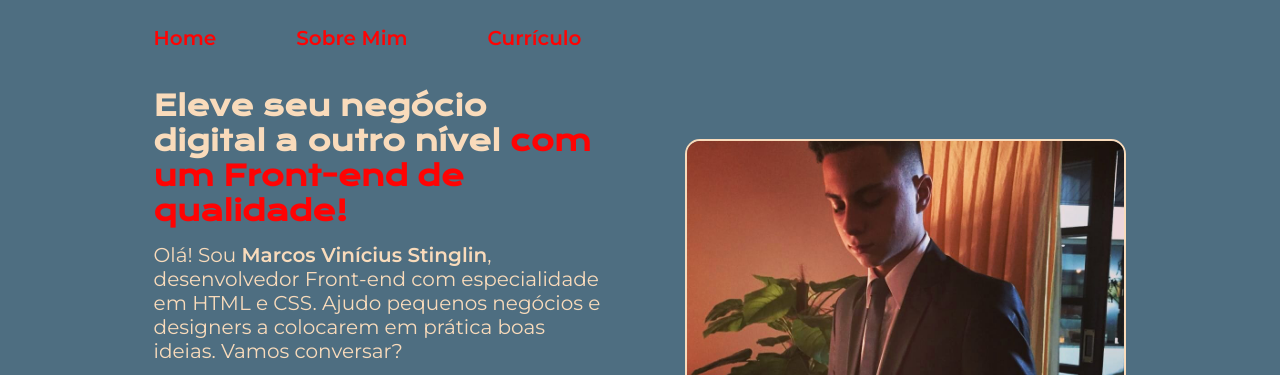
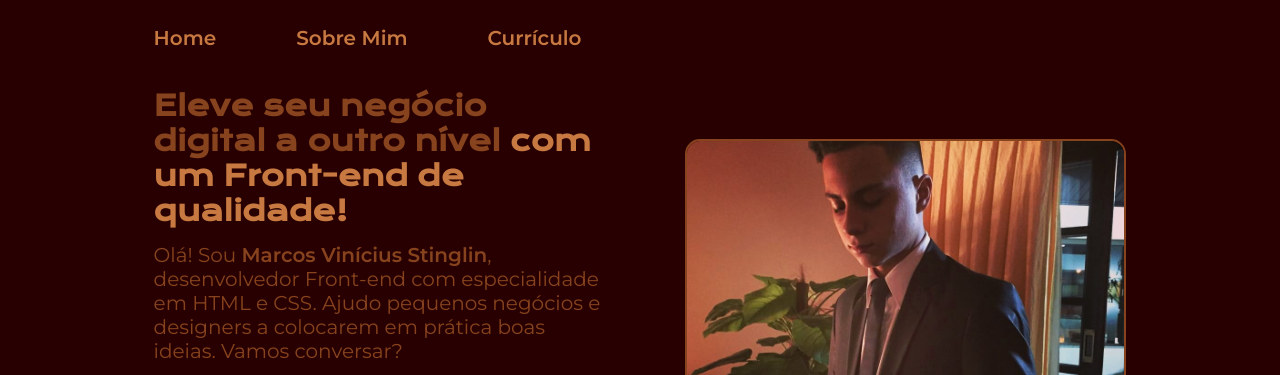
Before and after one commit to MarcosStinglin/meu-portifolio, a plain HTML site: page index.html in a window 1280 px wide. Shown: the top 375 px of the page. Drawn offline with nearby package versions, Linux system fonts and the light colour scheme.

Commit message:
Update style.css

```diff
--- a/style/style.css
+++ b/style/style.css
@@ -3,10 +3,10 @@
 @import url('https://fonts.googleapis.com/css2?family=Montserrat:wght@600&display=swap');
 
 :root {
-    --cor-primaria: #4E6E81;
-    --cor-secundaria: #F9DBBB;
-    --cor-terciaria: #FF0303;
-    --cor-hover: #2E3840;
+    --cor-primaria: #290001;
+    --cor-secundaria: #87431D;
+    --cor-terciaria: #C87941;
+    --cor-hover: #DBCBBD;
 }
 
 * {
```
